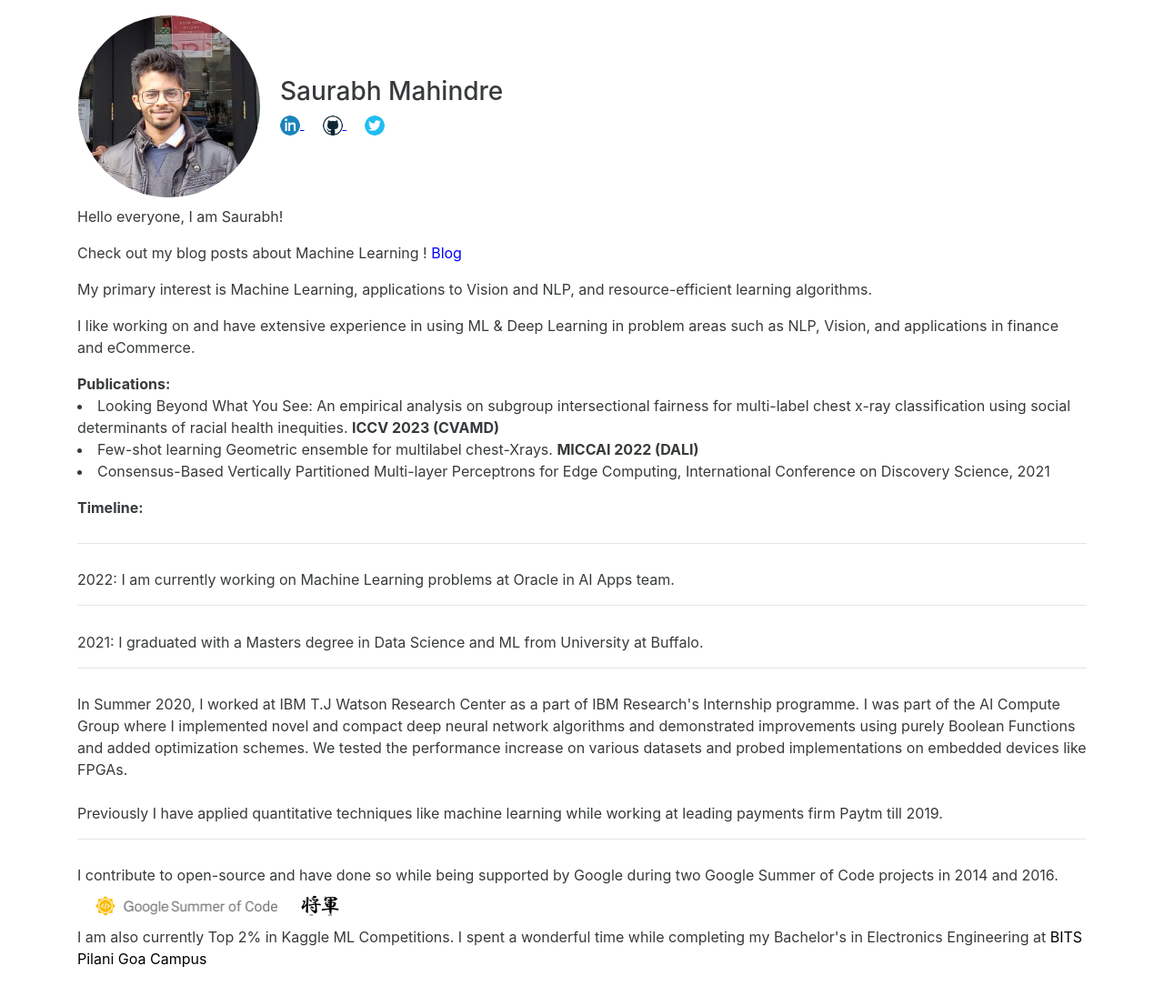
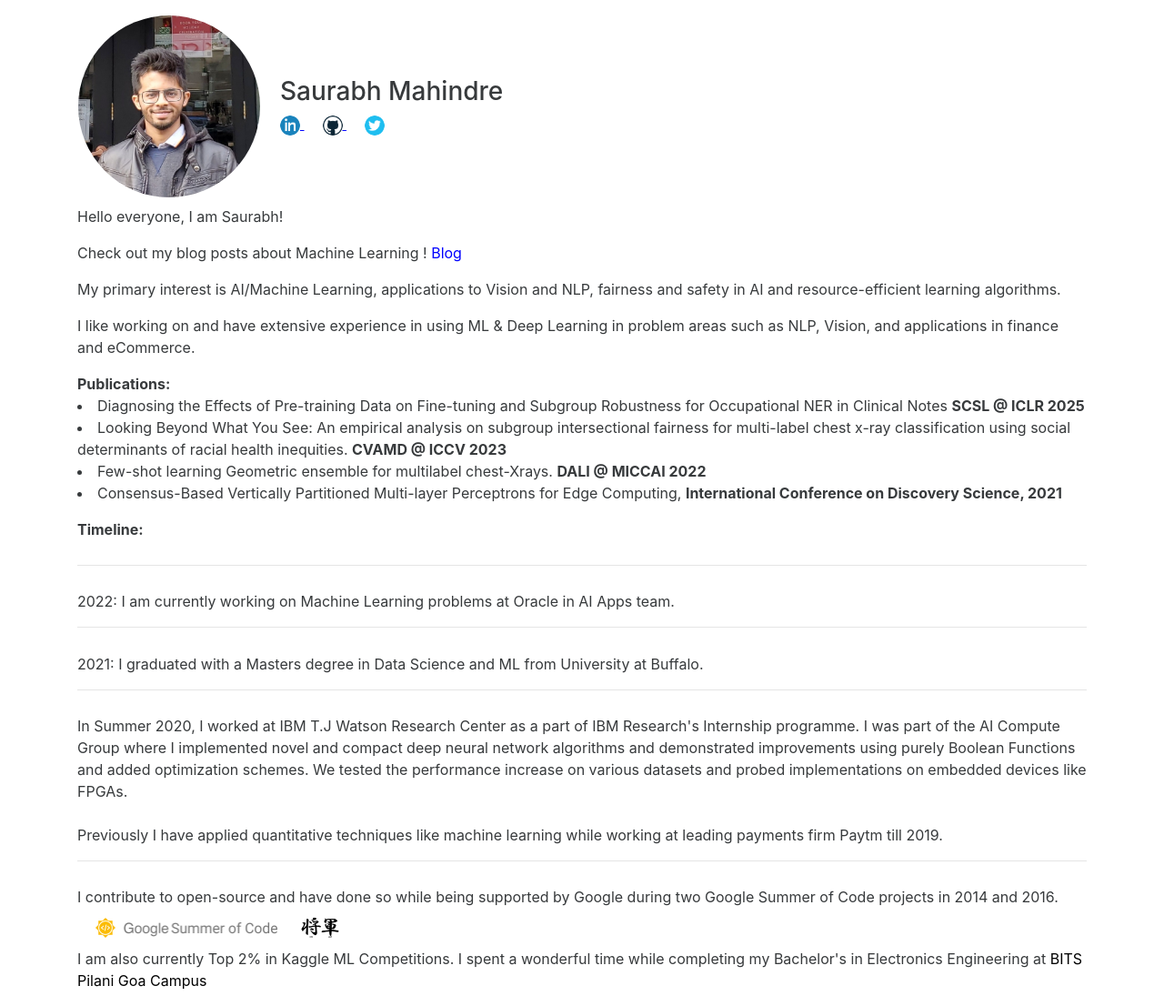
Before and after one commit to Saurabh7/Saurabh7.github.io, a Jekyll site: the page index.html, which Jekyll copies as it is, in a window 1280 px wide. Shown: the whole page at 91% size. Built offline with Jekyll 4.4.1, drawn with Linux system fonts in a browser that asks for light colours; before the commit the page ends 1082 px from its top, so only the background shows below that.

Commit message:
update index

```diff
--- a/index.html
+++ b/index.html
@@ -86,7 +86,7 @@ Check out my blog posts about Machine Learning ! <a href='/blog'> Blog </a>
 </p>
 
 <p>
-My primary interest is Machine Learning, applications to Vision and NLP, and resource-efficient learning algorithms.
+My primary interest is AI/Machine Learning, applications to Vision and NLP, fairness and safety in AI and resource-efficient learning algorithms.
 
 <br>
 <p>
@@ -95,11 +95,13 @@ I like working on and have extensive experience in using ML & Deep Learning in p
 </p>
 
 <b> Publications: </b>
-<li>  Looking Beyond What You See: An empirical analysis on subgroup intersectional fairness for multi-label chest x-ray classification using social determinants of racial health inequities. <b> ICCV 2023 (CVAMD) </b>
-<li> Few-shot learning Geometric ensemble for multilabel chest-Xrays. <b> MICCAI 2022 (DALI) </b>
+<li> Diagnosing the Effects of Pre-training Data on Fine-tuning and Subgroup Robustness for Occupational NER in Clinical Notes
+ <b> SCSL @ ICLR 2025 </b></li>
+<li>  Looking Beyond What You See: An empirical analysis on subgroup intersectional fairness for multi-label chest x-ray classification using social determinants of racial health inequities. <b> CVAMD @ ICCV 2023  </b>
+<li> Few-shot learning Geometric ensemble for multilabel chest-Xrays. <b> DALI @ MICCAI 2022  </b>
 </li>
 <li>
-Consensus-Based Vertically Partitioned Multi-layer Perceptrons for Edge Computing, International Conference on Discovery Science, 2021
+Consensus-Based Vertically Partitioned Multi-layer Perceptrons for Edge Computing, <b>International Conference on Discovery Science, 2021 </b>
 </li>
 
 </p>
```
